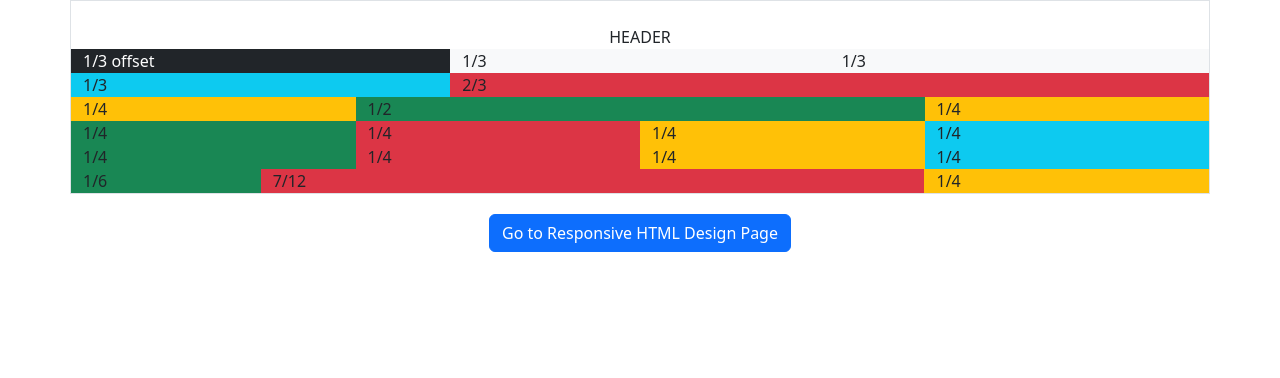
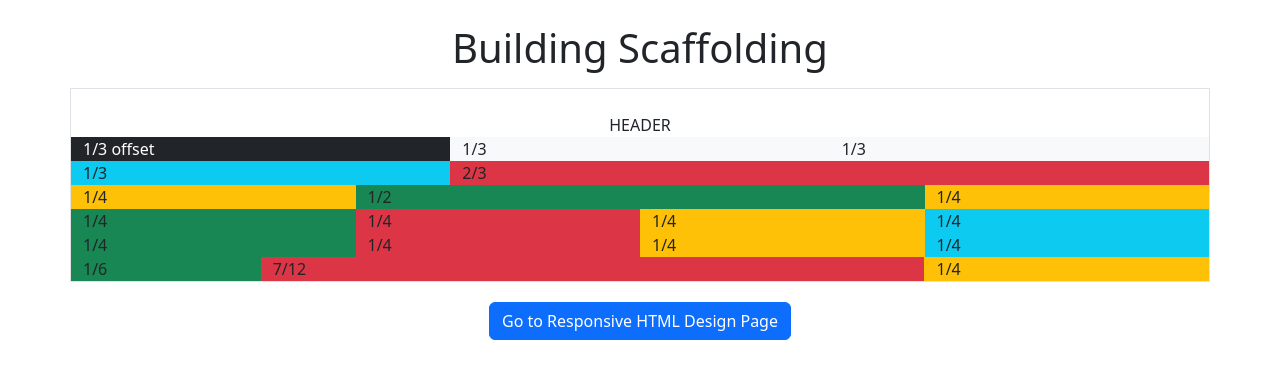
Before and after one commit to rniru/ResponsivePage-and-Scaffolding, a plain HTML site: page index.html in a window 1280 px wide. Drawn offline with Linux system fonts and the light colour scheme.

Commit message:
minor changes

```diff
--- a/index.html
+++ b/index.html
@@ -5,6 +5,7 @@
         <link rel="stylesheet" href="css/bootstrap.css">
     </head>
     <body>
+        <h1 class="text-center pt-4 pb-2">Building Scaffolding</h1>
         <div class="container pt-4 border">
             <div class="row">
                 <header class="col-md-12 text-center">HEADER</header>
```
